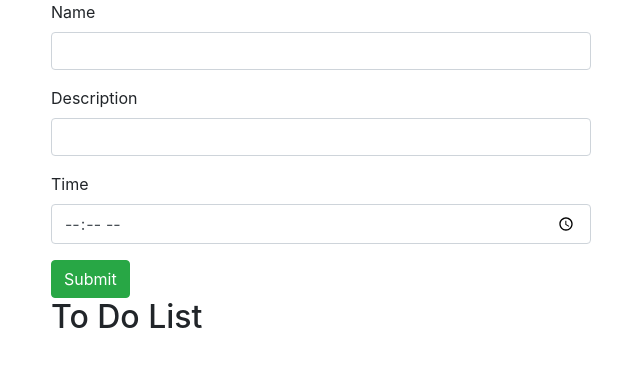
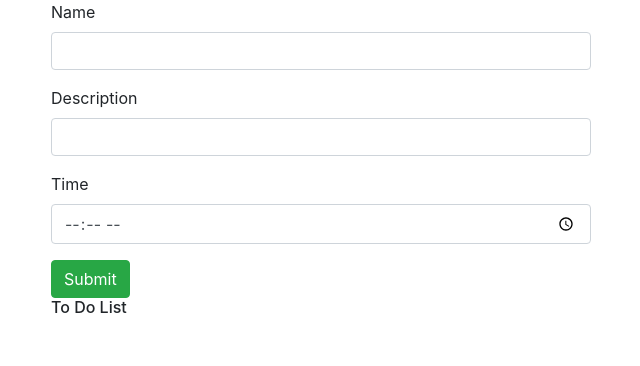
Before and after one commit to CappyVee/To-Do-List, a plain HTML site: page index.html in a window 1280 px wide. Shown: the whole page, without its empty margins (34-674 px from the left). Drawn offline with Linux system fonts and the light colour scheme.

Commit message:
adjust text size

```diff
--- a/index.html
+++ b/index.html
@@ -28,7 +28,7 @@
               <button type="submit" class="btn btn-success">Submit</button>
           </form>
 
-          <h2>To Do List</h2>
+          <h6>To Do List</h6>
           <ul id="storeListItems">
 
           </ul>
```
